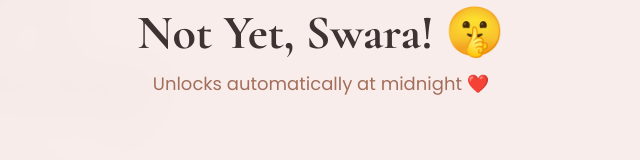
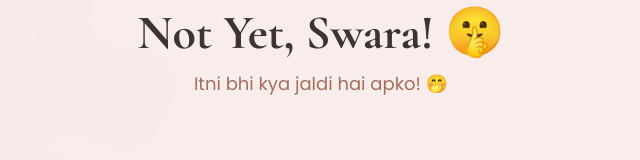
Before and after one commit to sudo-vercel/janamdin, a plain HTML site: page index.html in a window 1280 px wide. Shown: the part 350-510 px from the top of the page, without its empty margins (319-959 px from the left). Drawn offline with nearby package versions, Linux system fonts and the light colour scheme.

Commit message:
Update message in index.html

```diff
--- a/index.html
+++ b/index.html
@@ -26,7 +26,7 @@
   <h1 style="font-family: 'Cormorant Garamond', serif; font-size: 48px; color: #3e3232; margin-bottom: 8px;">
     Not Yet, Swara! 🤫
   </h1>
-  <p style="font-size: 18px; color: #a36f5c;">Unlocks automatically at midnight ❤️</p>
+  <p style="font-size: 18px; color: #a36f5c;">Itni bhi kya jaldi hai apko! 🤭</p>
 </div>
 
 <script>
```
